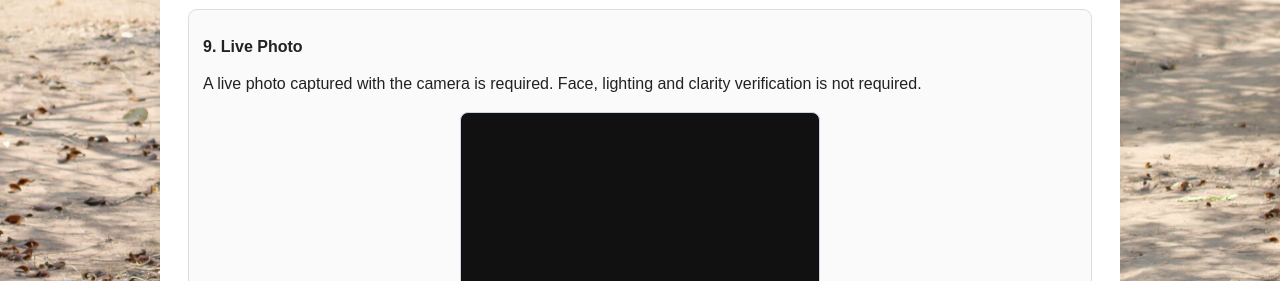
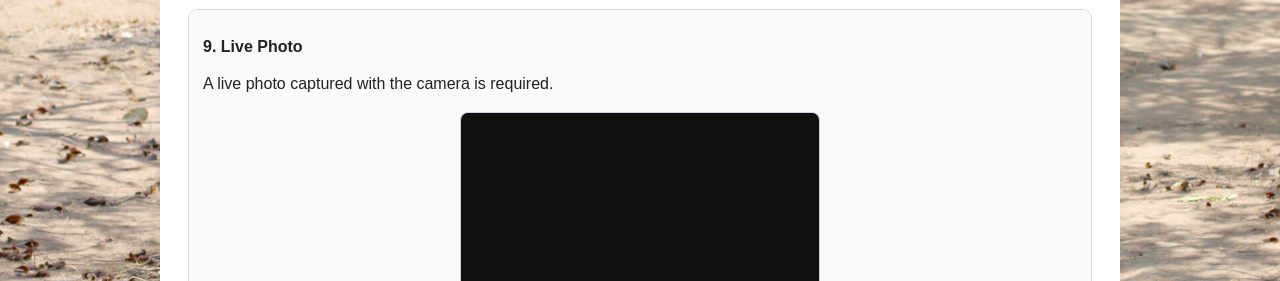
Before and after one commit to jmpundu-bot/camfed, a website: page public/register.html in a window 1280 px wide. Shown: the part 1011-1292 px from the top of the page. Drawn offline with Linux system fonts and the light colour scheme; no server answers.

Commit message:
Simplify live photo field instructions

```diff
--- a/public/register.html
+++ b/public/register.html
@@ -24,7 +24,7 @@
       <label>9. Mobile Registered Name<input id="mobileRegisteredName" required></label>
       <div class="photo-section">
         <label>9. Live Photo</label>
-        <p>A live photo captured with the camera is required. Face, lighting and clarity verification is not required.</p>
+        <p>A live photo captured with the camera is required.</p>
         <video id="photoVideo" autoplay playsinline muted hidden></video>
         <canvas id="photoCanvas" hidden></canvas>
         <img id="photoPreview" alt="Live photo preview" hidden>
```
